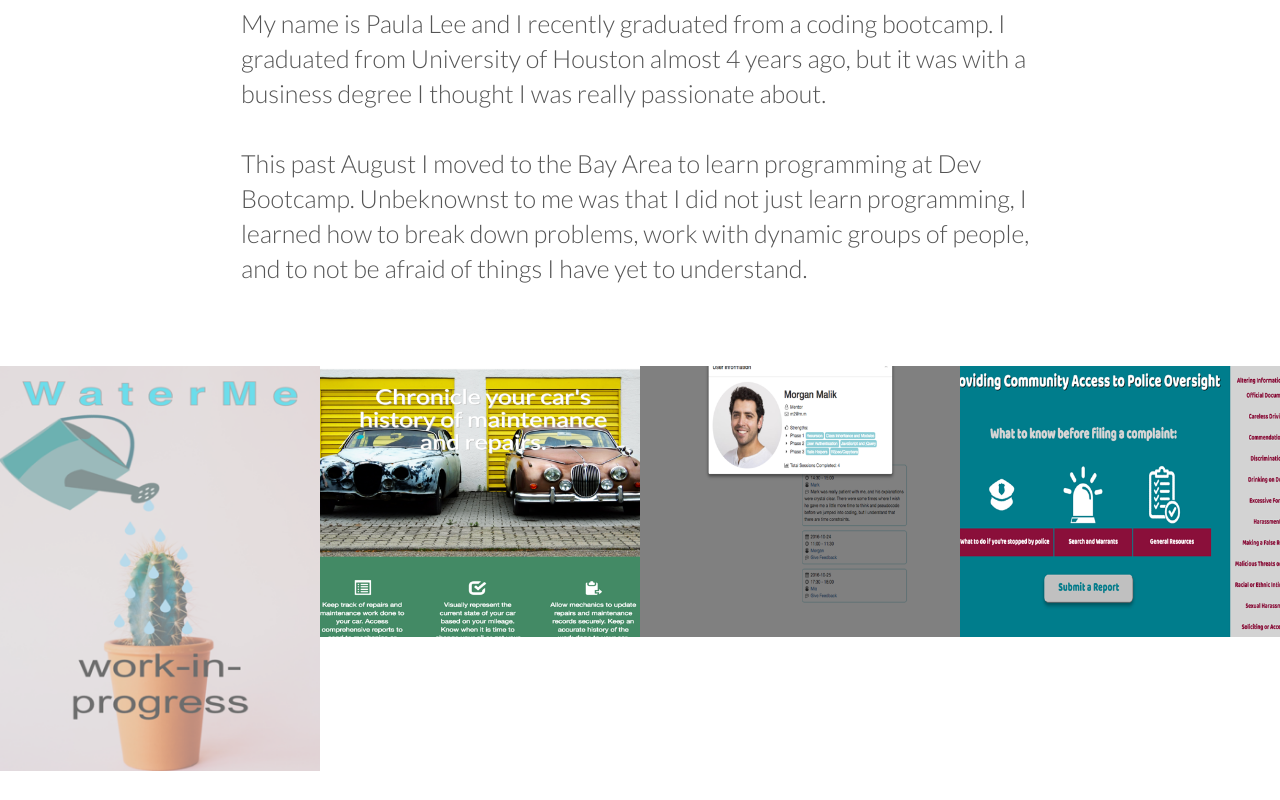
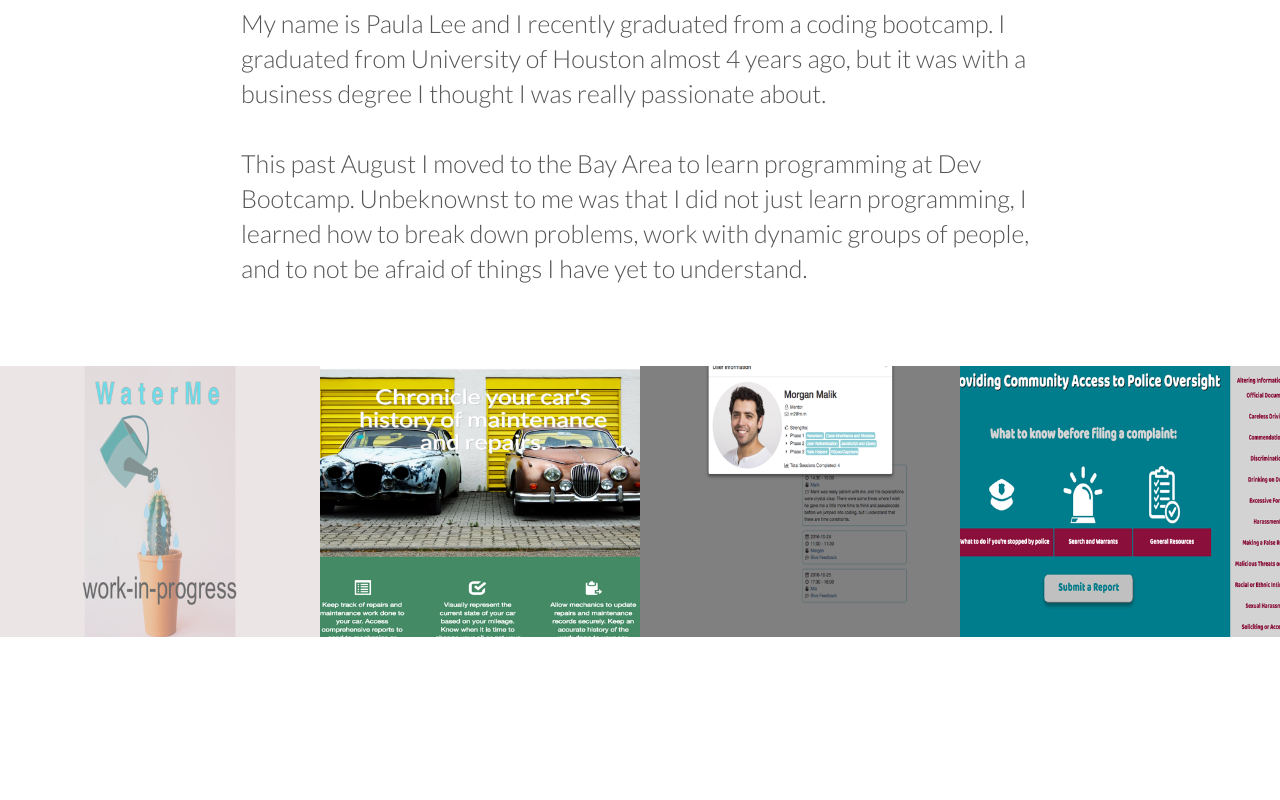
Before and after one commit to pdlee877/paula-lee, a plain HTML site: page index.html in a window 1280 px wide. Shown: the part 988-1788 px from the top of the page. After the commit the page ends 1654 px from the top, so only its background shows below. Drawn offline with Linux system fonts and the light colour scheme; files whose address does not match are found by name.

Commit message:
fixed water-me image

```diff
--- a/index.html
+++ b/index.html
@@ -64,7 +64,7 @@
             <ul class="works-showcase clearfix">
                 <li>
                     <figure class="works-photo">
-                        <img src="resources/img/mockup.png" alt="WaterMe mockup">
+                        <img src="resources/img/500-landscape.png" alt="WaterMe mockup">
                     </figure>
                 </li>
                 <li>
```
Also changed, not shown: resources/img/500-landscape.png (added), resources/img/landscape.png (added), resources/img/water-me.png (added).
